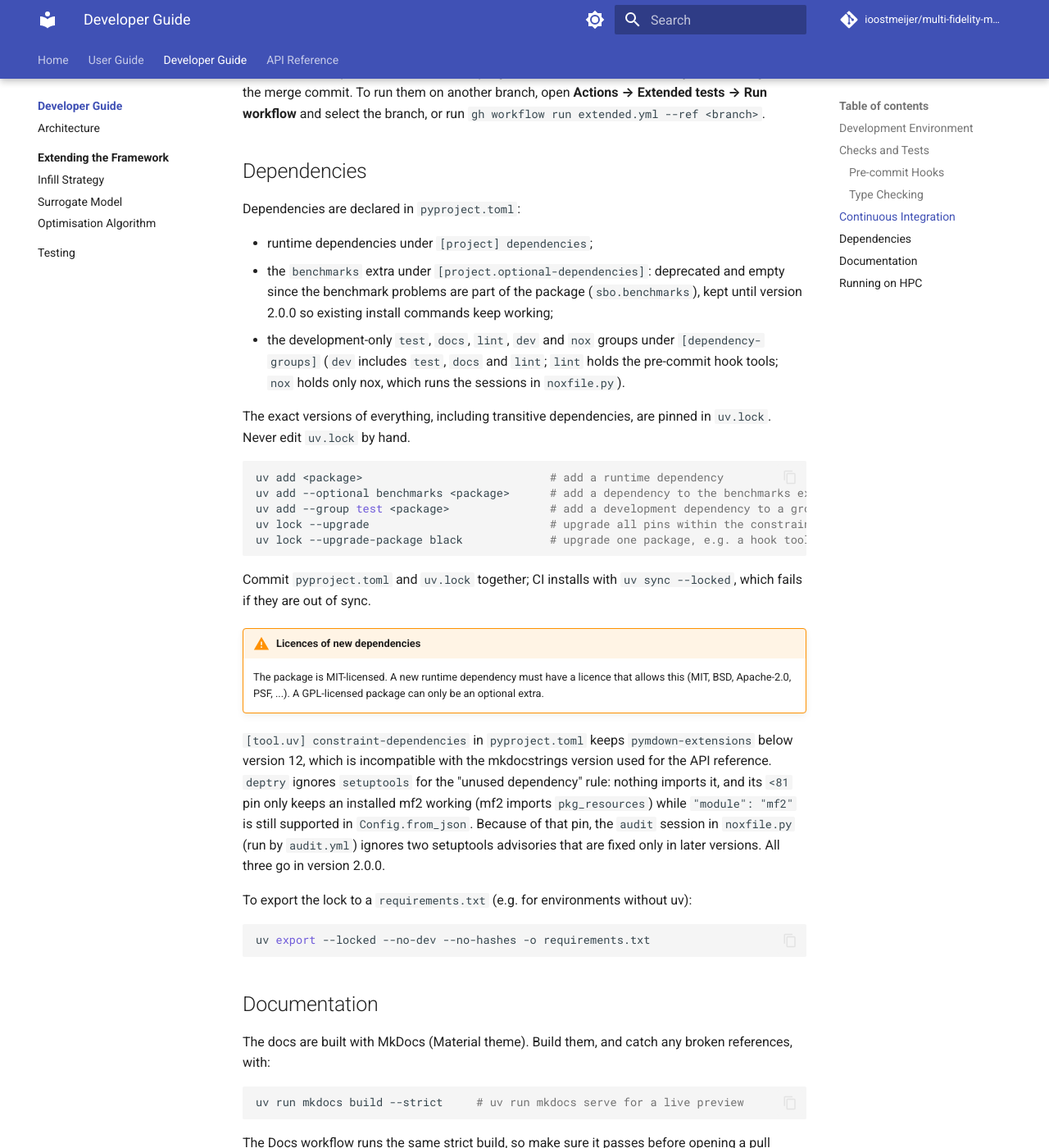
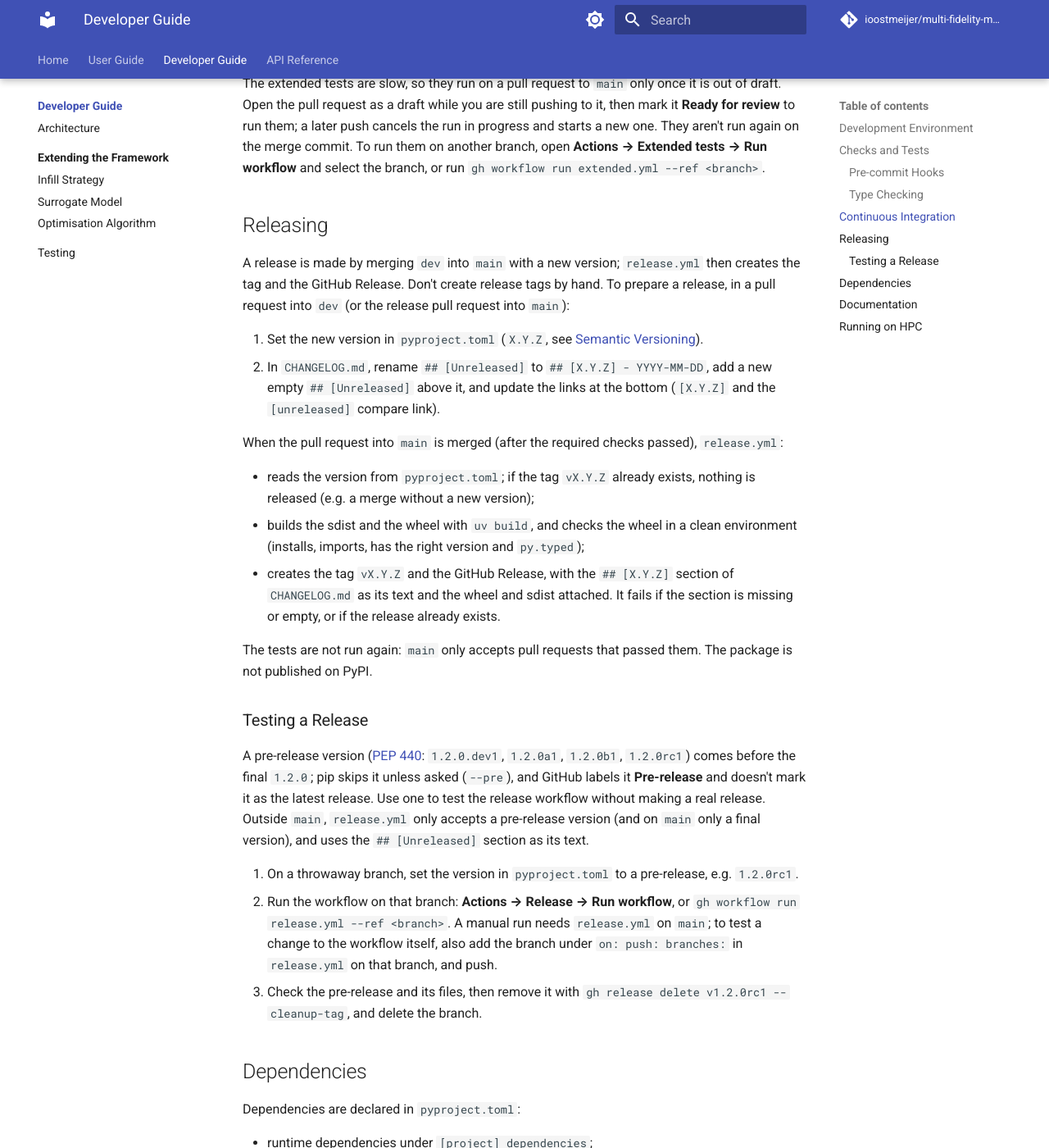
Before and after one commit to ioostmeijer/multi-fidelity-multi-point-sbo, an MkDocs documentation site: the page built from docs/dev/index.md, in a window 1280 px wide and 1400 px high, scrolled down 3414 px. Shown: the whole window at 82% size. Built offline with MkDocs 1.6.1 and Material for MkDocs 9.7.7, drawn with Linux system fonts in a browser that asks for light colours; comment, search, counter and statistics services are not loaded; some of the changed text lies outside the part shown.

Commit message:
Update the docs with release workflow

````diff
--- a/CHANGELOG.md
+++ b/CHANGELOG.md
@@ -10,6 +10,8 @@ All notable changes to this project are listed in this file. The format is based
 
 - The package ships a `py.typed` file ([PEP 561](https://peps.python.org/pep-0561/)), so type checkers such as mypy use
     its type hints in projects that use it.
+- The GitHub Releases have the wheel and sdist attached, so a released version can be installed with `pip` without
+    cloning the repository (see the installation instructions).
 
 ### Changed
 
@@ -36,6 +38,10 @@ All notable changes to this project are listed in this file. The format is based
     dev** on the project board.
 - A `codespell` pre-commit hook checks the spelling: common typos, and British spelling with a project dictionary of
     American-to-British spellings (`.codespell-en-GB.txt`), configured in `pyproject.toml`.
+- A workflow (`release.yml`) creates the GitHub Release when a new version is merged into `main`: it builds the wheel
+    and sdist, checks the wheel in a clean environment, and creates the tag `vX.Y.Z` and the release with the version's
+    `CHANGELOG.md` section as its text and the files attached. On another branch it only creates a pre-release (e.g.
+    `1.2.0rc1`), to test the workflow. See Releasing in the developer guide.
 - Ruff's security rules (`S`, flake8-bandit) are enabled; `assert` is allowed in the tests. Loading a pickle in
     `load_model_from_file` is documented as safe for trusted files only.
 - A workflow (`audit.yml`) checks the locked dependencies (`uv.lock`) for known vulnerabilities with `uv audit`, when
--- a/README.md
+++ b/README.md
@@ -63,6 +63,10 @@ Requires **Python 3.11 to 3.14**, and an MPI implementation (OpenMPI, MPICH or M
 ```bash
 pip install -e .    # the package, its runtime dependencies and the benchmark problems
 ```
+
+Or install a released version without cloning the repository: from version 1.2.0 on, every
+[GitHub Release](https://github.com/ioostmeijer/multi-fidelity-multi-point-sbo/releases) has the wheel attached, e.g.
+`pip install https://github.com/ioostmeijer/multi-fidelity-multi-point-sbo/releases/download/v1.2.0/multi_fidelity_multi_point_sbo-1.2.0-py3-none-any.whl`.
 
 To install the exact, locked environment with [uv](https://docs.astral.sh/uv/):
 
--- a/docs/dev/index.md
+++ b/docs/dev/index.md
@@ -99,6 +99,7 @@ from the matrix and runs one session, e.g. `nox -s "tests-${{ matrix.python-vers
 | `docs.yml`           | Pushes to `main` and all pull requests                     | Builds the docs; deploys them on `main`                               | `build`                 |
 | `audit.yml`          | Dependency changes to `main` and `dev`; weekly             | `uv audit` on the locked dependencies (all groups)                    | -                       |
 | `project-in-dev.yml` | Merged pull requests into `dev`                            | Moves the linked issues (`Part of #N`) to In dev on the project board | -                       |
+| `release.yml`        | Pushes to `main`; manually on any branch (pre-release)     | Builds the wheel and sdist and creates the GitHub Release             | -                       |
 
 `ci.yml` and `extended.yml` start with a `changes` job (the shared `.github/actions/detect-code-changes` action), which
 checks whether `src/`, `tests/`, `pyproject.toml`, `uv.lock`, `noxfile.py`, the shared actions or the workflow itself
@@ -112,6 +113,42 @@ The extended tests are slow, so they run on a pull request to `main` only once i
 as a draft while you are still pushing to it, then mark it **Ready for review** to run them; a later push cancels the
 run in progress and starts a new one. They aren't run again on the merge commit. To run them on another branch, open
 **Actions → Extended tests → Run workflow** and select the branch, or run `gh workflow run extended.yml --ref <branch>`.
+
+## Releasing
+
+A release is made by merging `dev` into `main` with a new version; `release.yml` then creates the tag and the GitHub
+Release. Don't create release tags by hand. To prepare a release, in a pull request into `dev` (or the release pull
+request into `main`):
+
+1. Set the new version in `pyproject.toml` (`X.Y.Z`, see [Semantic Versioning](https://semver.org/spec/v2.0.0.html)).
+2. In `CHANGELOG.md`, rename `## [Unreleased]` to `## [X.Y.Z] - YYYY-MM-DD`, add a new empty `## [Unreleased]` above it,
+    and update the links at the bottom (`[X.Y.Z]` and the `[unreleased]` compare link).
+
+When the pull request into `main` is merged (after the required checks passed), `release.yml`:
+
+- reads the version from `pyproject.toml`; if the tag `vX.Y.Z` already exists, nothing is released (e.g. a merge without
+    a new version);
+- builds the sdist and the wheel with `uv build`, and checks the wheel in a clean environment (installs, imports, has
+    the right version and `py.typed`);
+- creates the tag `vX.Y.Z` and the GitHub Release, with the `## [X.Y.Z]` section of `CHANGELOG.md` as its text and the
+    wheel and sdist attached. It fails if the section is missing or empty, or if the release already exists.
+
+The tests are not run again: `main` only accepts pull requests that passed them. The package is not published on PyPI.
+
+### Testing a Release
+
+A pre-release version ([PEP 440](https://peps.python.org/pep-0440/): `1.2.0.dev1`, `1.2.0a1`, `1.2.0b1`, `1.2.0rc1`)
+comes before the final `1.2.0`; pip skips it unless asked (`--pre`), and GitHub labels it **Pre-release** and doesn't
+mark it as the latest release. Use one to test the release workflow without making a real release. Outside `main`,
+`release.yml` only accepts a pre-release version (and on `main` only a final version), and uses the `## [Unreleased]`
+section as its text.
+
+1. On a throwaway branch, set the version in `pyproject.toml` to a pre-release, e.g. `1.2.0rc1`.
+2. Run the workflow on that branch: **Actions → Release → Run workflow**, or
+    `gh workflow run release.yml --ref <branch>`. A manual run needs `release.yml` on `main`; to test a change to the
+    workflow itself, also add the branch under `on: push: branches:` in `release.yml` on that branch, and push.
+3. Check the pre-release and its files, then remove it with `gh release delete v1.2.0rc1 --cleanup-tag`, and delete the
+    branch.
 
 ## Dependencies
 
--- a/docs/dev/testing.md
+++ b/docs/dev/testing.md
@@ -49,6 +49,7 @@ The package supports Python 3.11 to 3.14 (`requires-python = ">=3.11,<3.15"`). T
 | `extended.yml` | Verification and end-to-end tests on Linux and Windows                                 | 3.11 and 3.14          |
 | `extended.yml` | MPI verification, MPI end-to-end tests and coverage (Linux)                            | 3.14                   |
 | `lint.yml`     | pre-commit; `docs.yml`: building the docs; `ci.yml`: deptry (once, on Linux with 3.14) | 3.14                   |
+| `release.yml`  | Building the wheel and sdist, and checking the wheel in a clean environment (Linux)    | 3.14                   |
 
 The development environment (`.venv`) uses the version in `.python-version`. To test the other versions locally, use the
 nox sessions below: each version gets its own environment. Testing the lowest and the highest version (`tests-3.11`,
--- a/docs/user/getting_started.md
+++ b/docs/user/getting_started.md
@@ -14,6 +14,13 @@ pip install -e .    # the package, its runtime dependencies and the benchmark pr
 ```
 
 The benchmark problems (`sbo.benchmarks`) are part of the package.
+
+To install a released version without cloning the repository: from version 1.2.0 on, every
+[GitHub Release](https://github.com/ioostmeijer/multi-fidelity-multi-point-sbo/releases) has the wheel attached:
+
+```bash
+pip install https://github.com/ioostmeijer/multi-fidelity-multi-point-sbo/releases/download/v1.2.0/multi_fidelity_multi_point_sbo-1.2.0-py3-none-any.whl
+```
 
 To install the exact, locked environment with [uv](https://docs.astral.sh/uv/):
 
````
